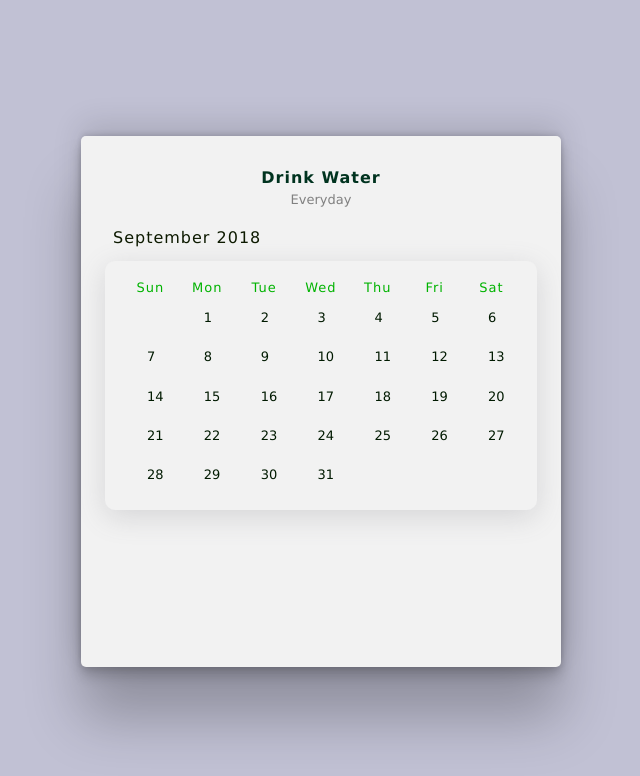
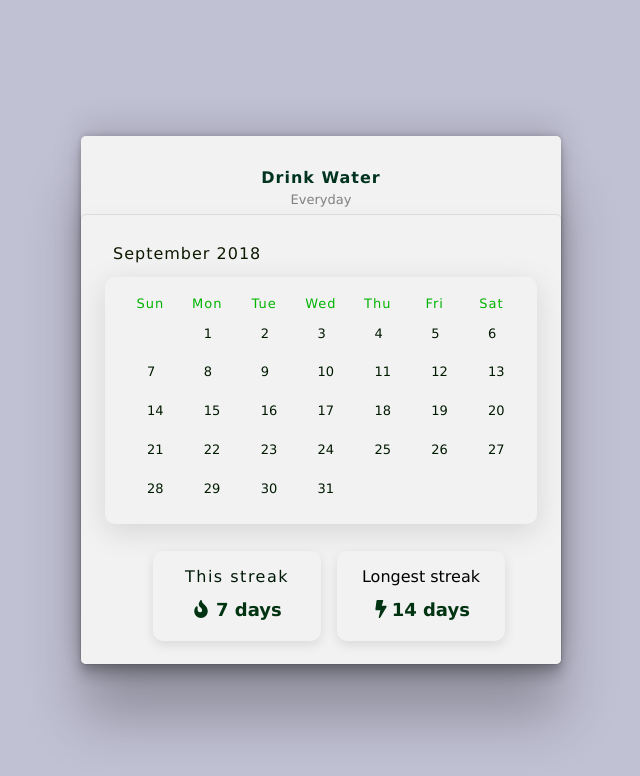
Before and after one commit to Sagarmikeylevi/Habit-Tracker-App, a React (Create React App) app: page / in a window 1280 px wide. Shown: the top 776 px of the page, without its empty margins (319-959 px from the left). Built offline with nearby package versions, Linux system fonts and the light colour scheme.

Commit message:
added task streak and completed the styles

```diff
--- a/src/components/specificTask/CustomCalendar.js
+++ b/src/components/specificTask/CustomCalendar.js
@@ -2,6 +2,7 @@ import React from "react";
 import { useState } from "react";
 import { FaChevronLeft } from 'react-icons/fa';
 import classes from "./CustomCalendar.module.css";
+import TaskStreak from "./TaskStreak";
 
 const CustomCalendar = () => {
   const [currentDate, setCurrentDate] = useState(new Date());
@@ -67,6 +68,8 @@ const CustomCalendar = () => {
           ))}
         </tbody>
       </table>
+
+      <TaskStreak />
     </div>
   );
 };
--- a/src/components/specificTask/CustomCalendar.module.css
+++ b/src/components/specificTask/CustomCalendar.module.css
@@ -1,9 +1,11 @@
 .wrapper {
-    margin-top: -1rem;
     width: 100%;
-    height: 86%;
+    height: 85%;
+    display: flex;
+    flex-direction: column;
     border-radius: 5px;
     background:  #f2f2f2;
+    box-shadow: rgba(0, 0, 0, 0.05) 0px 6px 24px 0px, rgba(0, 0, 0, 0.08) 0px 0px 0px 1px;
 }
 
 .wrapper h2 {
--- a/src/components/specificTask/TaskStreak.js
+++ b/src/components/specificTask/TaskStreak.js
@@ -0,0 +1,26 @@
+import classes from './TaskStreak.module.css';
+import { FaFire, FaBolt } from 'react-icons/fa'
+
+const TaskStreak = () => {
+    return (
+      <div className={classes.wrapper}>
+        <div className={classes.streak}>
+          <h3>This streak</h3>
+          <div className={classes.currentStreak}>
+            <FaFire className={classes.currentStreakIcon} />
+            <p>7 days</p>
+          </div>
+        </div>
+
+        <div className={classes.streak}>
+          <p>Longest streak</p>
+          <div className={classes.longestStreak}>
+            <FaBolt className={classes.longestStreakIcon} />
+            <p>14 days</p>
+          </div>
+        </div>
+      </div>
+    );
+}
+
+export default TaskStreak;
--- a/src/components/specificTask/TaskStreak.module.css
+++ b/src/components/specificTask/TaskStreak.module.css
@@ -0,0 +1,59 @@
+.wrapper {
+    margin-top: 1rem;
+    width: 100%;
+    height: 25%;
+    display: flex;
+    flex-direction: row;
+    align-items: center;
+    justify-content: center;
+}
+
+.streak {
+    width: 35%;
+    height: 80%;
+    background: #f2f2f2;
+    margin-left: 1rem;
+    border-radius: 10px;
+    display: flex;
+    flex-direction: column;
+    align-items: center;
+    box-shadow: rgba(0, 0, 0, 0.1) 0px 4px 12px;
+    cursor: pointer;
+}
+
+.streak h3 {
+    font-size: medium;
+    font-weight: 500;
+    letter-spacing: 1.5px;
+    color: #001a09;
+}
+
+.currentStreak {
+    width: 60%;
+    margin-top: -1.3rem;
+    display: flex;
+    flex-direction: row;
+    justify-content:space-evenly;
+    align-items: center;
+    font-size: large;
+    font-weight: 600;
+    color: #003311;
+}
+
+
+.longestStreak {
+    width: 60%;
+    margin-top: -1.3rem;
+    display: flex;
+    flex-direction: row;
+    justify-content:space-evenly;
+    align-items: center;
+    font-size: large;
+    font-weight: 600;
+    color: #003311;
+}
+
+.streak:hover {
+    background:#c1c9aa;
+    box-shadow: rgba(100, 100, 111, 0.2) 0px 7px 29px 0px;
+}
```
